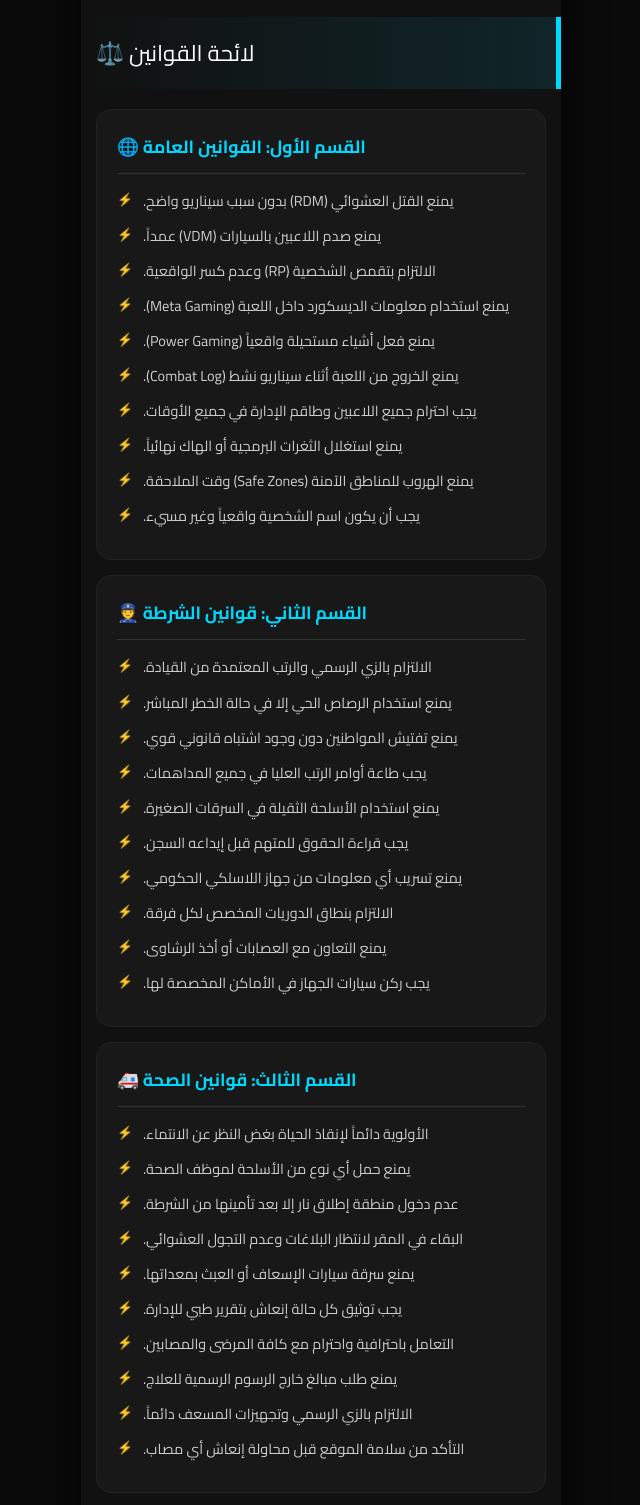
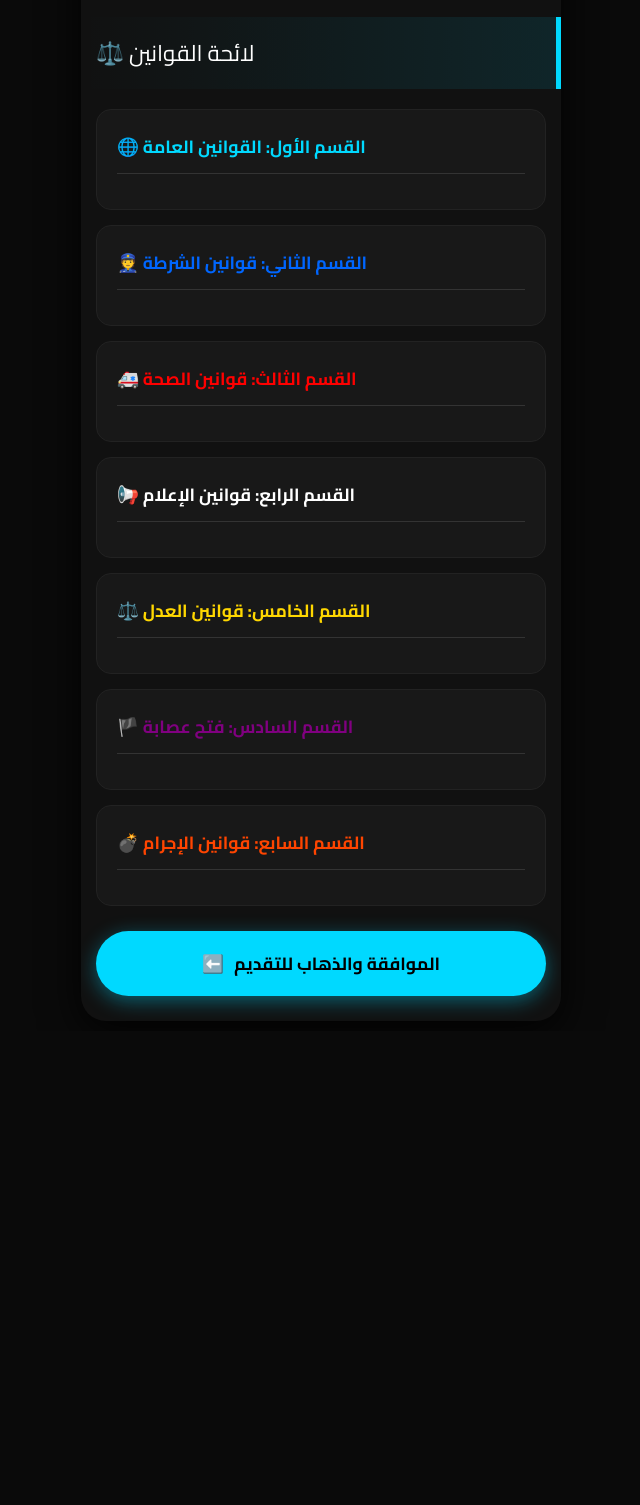
Before and after one commit to tiktok66r2-sketch/my-website, a plain HTML site: page index.html in a window 1280 px wide. Shown: the part 284-1789 px from the top of the page, without its empty margins (319-959 px from the left). After the commit the page ends 1315 px from the top, so only its background shows below. Drawn offline with Linux system fonts and the light colour scheme.

Commit message:
Update index.html

```diff
--- a/index.html
+++ b/index.html
@@ -5,6 +5,22 @@
     <meta name="viewport" content="width=device-width, initial-scale=1.0">
     <title>FUTURE CFW | القوانين</title>
     <link rel="stylesheet" href="style.css">
+    <style>
+        /* تنسيق إضافي للميزة الجديدة فقط */
+        details summary { list-style: none; outline: none; cursor: pointer; }
+        details summary::-webkit-details-marker { display: none; }
+
+        /* ألوان الوهج عند فتح كل قطاع */
+        details[open].police { box-shadow: 0 0 20px rgba(0, 102, 255, 0.4); border-color: #0066ff; }
+        details[open].health { box-shadow: 0 0 20px rgba(255, 0, 0, 0.4); border-color: #ff0000; }
+        details[open].media { box-shadow: 0 0 20px rgba(255, 255, 255, 0.2); border-color: #ffffff; }
+        details[open].justice { box-shadow: 0 0 20px rgba(255, 215, 0, 0.4); border-color: #ffd700; }
+        details[open].gangs { box-shadow: 0 0 20px rgba(128, 0, 128, 0.4); border-color: #800080; }
+        details[open].crime { box-shadow: 0 0 20px rgba(255, 69, 0, 0.4); border-color: #ff4500; }
+        details[open].general { box-shadow: 0 0 20px rgba(0, 217, 255, 0.4); border-color: #00d9ff; }
+
+        details[open] .card-header { border-bottom: 1px solid currentColor; margin-bottom: 15px; }
+    </style>
 </head>
 <body>
     <div class="main-wrapper">
@@ -18,8 +34,8 @@
              لائحة القوانين ⚖️
         </div>
 
-        <div class="card">
-            <div class="card-header">القسم الأول: القوانين العامة 🌐</div>
+        <details class="card general">
+            <summary class="card-header">القسم الأول: القوانين العامة 🌐</summary>
             <div class="law-item">يمنع القتل العشوائي (RDM) بدون سبب سيناريو واضح.</div>
             <div class="law-item">يمنع صدم اللاعبين بالسيارات (VDM) عمداً.</div>
             <div class="law-item">الالتزام بتقمص الشخصية (RP) وعدم كسر الواقعية.</div>
@@ -30,10 +46,10 @@
             <div class="law-item">يمنع استغلال الثغرات البرمجية أو الهاك نهائياً.</div>
             <div class="law-item">يمنع الهروب للمناطق الآمنة (Safe Zones) وقت الملاحقة.</div>
             <div class="law-item">يجب أن يكون اسم الشخصية واقعياً وغير مسيء.</div>
-        </div>
+        </details>
 
-        <div class="card">
-            <div class="card-header">القسم الثاني: قوانين الشرطة 👮</div>
+        <details class="card police">
+            <summary class="card-header" style="color: #0066ff;">القسم الثاني: قوانين الشرطة 👮</summary>
             <div class="law-item">الالتزام بالزي الرسمي والرتب المعتمدة من القيادة.</div>
             <div class="law-item">يمنع استخدام الرصاص الحي إلا في حالة الخطر المباشر.</div>
             <div class="law-item">يمنع تفتيش المواطنين دون وجود اشتباه قانوني قوي.</div>
@@ -44,10 +60,10 @@
             <div class="law-item">الالتزام بنطاق الدوريات المخصص لكل فرقة.</div>
             <div class="law-item">يمنع التعاون مع العصابات أو أخذ الرشاوى.</div>
             <div class="law-item">يجب ركن سيارات الجهاز في الأماكن المخصصة لها.</div>
-        </div>
+        </details>
 
-        <div class="card">
-            <div class="card-header">القسم الثالث: قوانين الصحة 🚑</div>
+        <details class="card health">
+            <summary class="card-header" style="color: #ff0000;">القسم الثالث: قوانين الصحة 🚑</summary>
             <div class="law-item">الأولوية دائماً لإنقاذ الحياة بغض النظر عن الانتماء.</div>
             <div class="law-item">يمنع حمل أي نوع من الأسلحة لموظف الصحة.</div>
             <div class="law-item">عدم دخول منطقة إطلاق نار إلا بعد تأمينها من الشرطة.</div>
@@ -58,10 +74,10 @@
             <div class="law-item">يمنع طلب مبالغ خارج الرسوم الرسمية للعلاج.</div>
             <div class="law-item">الالتزام بالزي الرسمي وتجهيزات المسعف دائماً.</div>
             <div class="law-item">التأكد من سلامة الموقع قبل محاولة إنعاش أي مصاب.</div>
-        </div>
+        </details>
 
-        <div class="card">
-            <div class="card-header">القسم الرابع: قوانين الإعلام 📢</div>
+        <details class="card media">
+            <summary class="card-header" style="color: #ffffff;">القسم الرابع: قوانين الإعلام 📢</summary>
             <div class="law-item">نقل الأخبار بمصداقية تامة ومن مصادرها الموثقة.</div>
             <div class="law-item">يمنع التدخل في عمل الأجهزة الأمنية أثناء السيناريو.</div>
             <div class="law-item">ارتداء سترة الإعلام الموحدة (PRESS) في الميدان.</div>
@@ -72,10 +88,10 @@
             <div class="law-item">عدم التشويش على موجات اللاسلكي الخاصة بالدولة.</div>
             <div class="law-item">نشر الفعاليات المجتمعية والمبادرات الإيجابية بالمدينة.</div>
             <div class="law-item">يمنع استخدام المنصة الإعلامية للتحريض ضد أي جهة.</div>
-        </div>
+        </details>
 
-        <div class="card">
-            <div class="card-header">القسم الخامس: قوانين العدل ⚖️</div>
+        <details class="card justice">
+            <summary class="card-header" style="color: #ffd700;">القسم الخامس: قوانين العدل ⚖️</summary>
             <div class="law-item">المتهم بريء حتى تثبت إدانته بحكم قضائي نهائي.</div>
             <div class="law-item">للمواطن الحق الكامل في طلب محامي قبل التحقيق.</div>
             <div class="law-item">يمنع القاضي من الحكم في قضايا الأقارب أو الأصدقاء.</div>
@@ -86,10 +102,10 @@
             <div class="law-item">للقاضي الحق في حبس أي شخص يعيق سير العدالة.</div>
             <div class="law-item">مراجعة ثغرات القوانين وتطويرها بشكل دوري ومستمر.</div>
             <div class="law-item">سرية المداولات القضائية بين القضاة واجبة شرعاً وقانوناً.</div>
-        </div>
+        </details>
 
-        <div class="card">
-            <div class="card-header">القسم السادس: فتح عصابة 🏴</div>
+        <details class="card gangs">
+            <summary class="card-header" style="color: #800080;">القسم السادس: فتح عصابة 🏴</summary>
             <div class="law-item">يجب توفر 5 أعضاء كحد أدنى لتأسيس عصابة رسمية.</div>
             <div class="law-item">يمنع اختيار أسماء ذات طابع سياسي أو طائفي.</div>
             <div class="law-item">يجب أن يكون للعصابة مقر ثابت ولباس موحد ومعروف.</div>
@@ -100,10 +116,10 @@
             <div class="law-item">في حال خمول العصابة لمدة 5 أيام يتم سحب المقر.</div>
             <div class="law-item">يمنع تغيير شعار أو اسم العصابة دون طلب رسمي.</div>
             <div class="law-item">الخيانة داخل العصابة هي سيناريو داخلي يخص الزعيم فقط.</div>
-        </div>
+        </details>
 
-        <div class="card">
-            <div class="card-header">القسم السابع: قوانين الإجرام 💣</div>
+        <details class="card crime">
+            <summary class="card-header" style="color: #ff4500;">القسم السابع: قوانين الإجرام 💣</summary>
             <div class="law-item">يمنع سرقة البنوك أو المحلات دون وجود عدد كافٍ من الأمن.</div>
             <div class="law-item">يمنع القتل العشوائي في المناطق العامة حتى للمجرمين.</div>
             <div class="law-item">يجب إعطاء المفاوض الأمني فرصة كافية قبل بدء النار.</div>
@@ -114,7 +130,7 @@
             <div class="law-item">يجب تمثيل السيناريو (RP) بالكامل قبل إطلاق الرصاص.</div>
             <div class="law-item">يمنع الاختباء في الـ Safe Zones فور ارتكاب أي جريمة.</div>
             <div class="law-item">الالتزام بالحد الأقصى للرهائن والطلبات المالية المسموحة.</div>
-        </div>
+        </details>
 
         <a href="apply.html" class="btn">
             <span>الموافقة والذهاب للتقديم</span>
```
